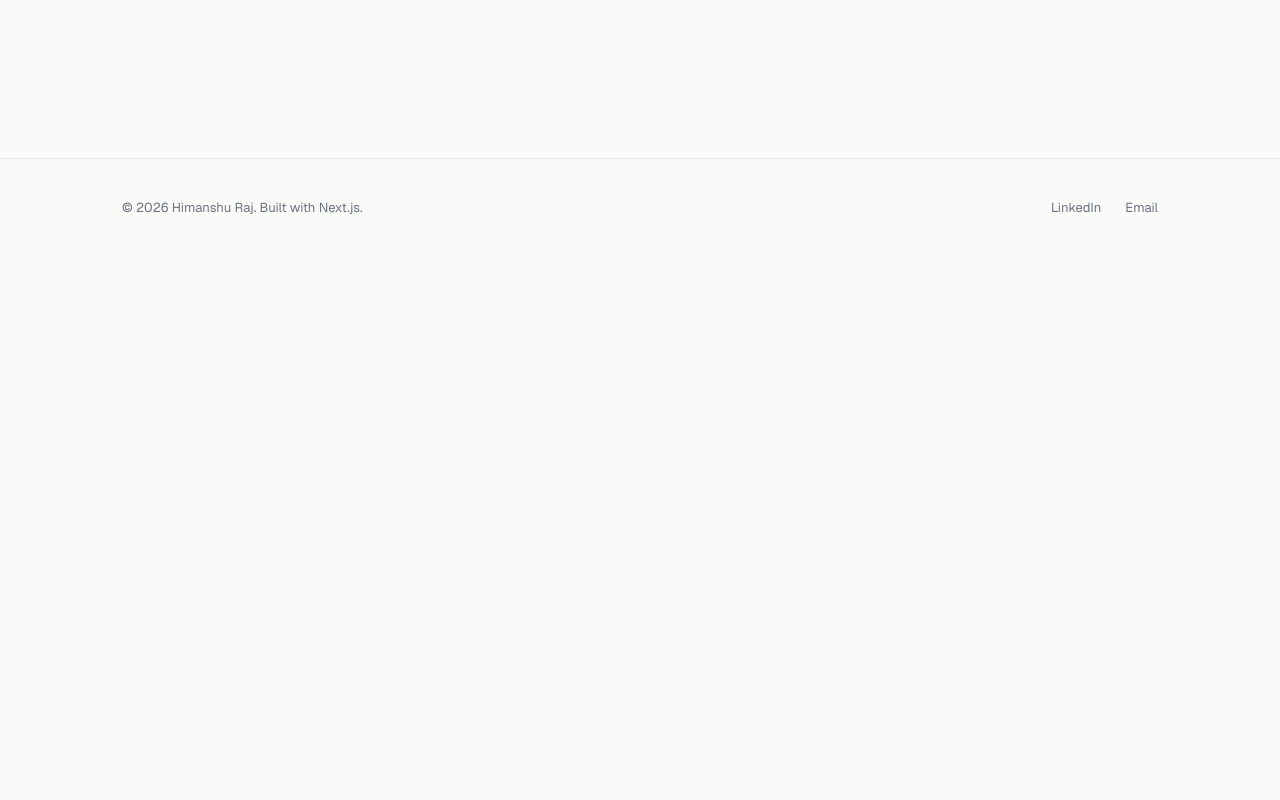
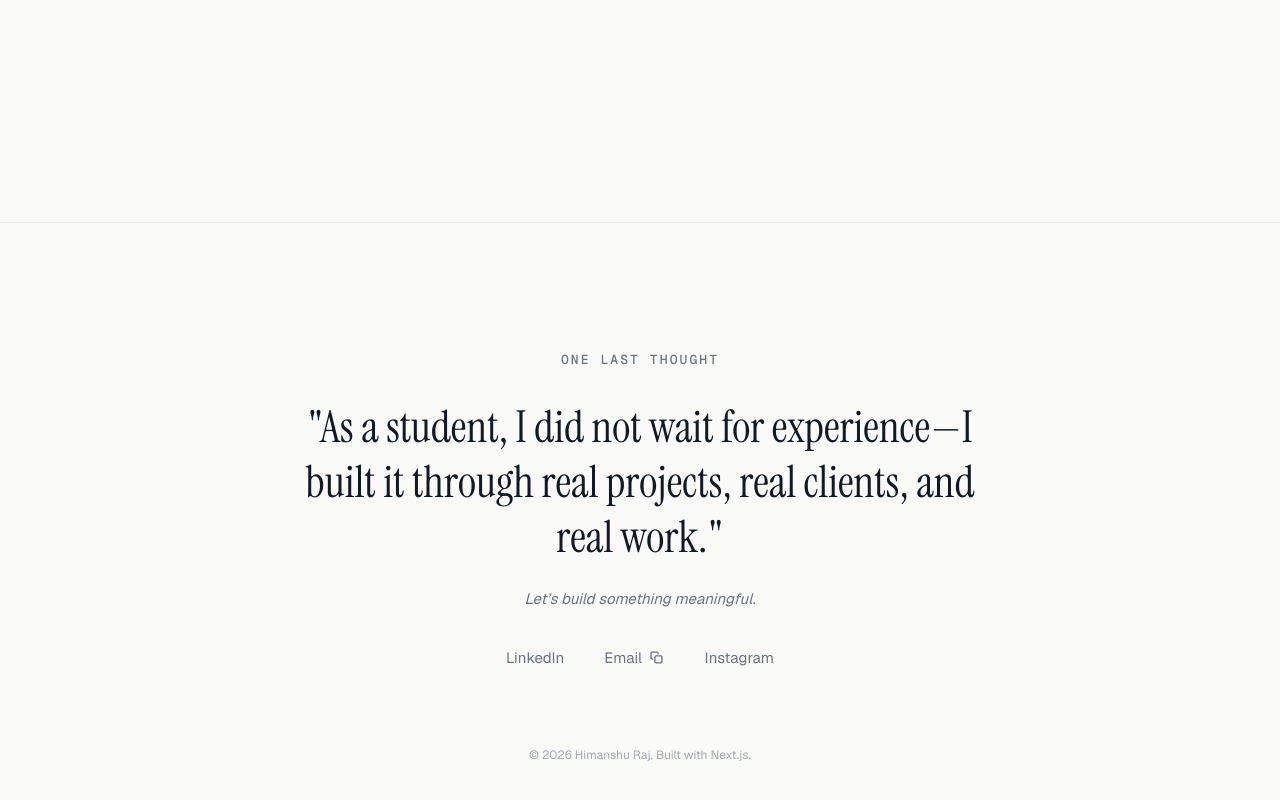
Before and after one commit to himanshuohk/portfolio-himanshu, a Next.js app: page / in a window 1280 px wide. Shown: the part 10420-11220 px from the top of the page. Before the commit the page ends 10676 px from the top, so only its background shows below. Built offline with nearby package versions, Linux system fonts and the light colour scheme; a web font is replaced by a local one.

Commit message:
feat: add premium ClosingSection at the end of the page

```diff
--- /dev/null
+++ b/src/app/components/ClosingSection.tsx
@@ -0,0 +1,77 @@
+"use client";
+
+import React, { useState } from "react";
+
+export default function ClosingSection() {
+  const [copied, setCopied] = useState(false);
+
+  const copyEmail = async (e: React.MouseEvent) => {
+    e.preventDefault();
+    try {
+      await navigator.clipboard.writeText("himanshusah6162@gmail.com");
+      setCopied(true);
+      setTimeout(() => setCopied(false), 2000);
+    } catch (err) {
+      console.error("Failed to copy email: ", err);
+    }
+  };
+
+  return (
+    <section className="cs-section" aria-label="Closing Note">
+      <div className="cs-container">
+        {/* Eyebrow */}
+        <span className="cs-eyebrow">One Last Thought</span>
+
+        {/* Quote */}
+        <blockquote className="cs-quote">
+          "As a student, I did not wait for experience—I built it through real projects, real clients, and real work."
+        </blockquote>
+
+        {/* Understated action line */}
+        <p className="cs-action-text">Let’s build something meaningful.</p>
+
+        {/* Links Row */}
+        <div className="cs-links">
+          <a
+            href="https://www.linkedin.com/in/himanshu-raj-74323237a/"
+            target="_blank"
+            rel="noopener noreferrer"
+            className="cs-link"
+          >
+            LinkedIn
+          </a>
+
+          <div className="cs-email-wrapper">
+            <a href="mailto:himanshusah6162@gmail.com" className="cs-link">
+              Email
+            </a>
+            <button onClick={copyEmail} className="cs-copy-btn" aria-label="Copy email address">
+              {copied ? (
+                <span className="cs-copied-text">Copied!</span>
+              ) : (
+                <svg width="13" height="13" viewBox="0 0 24 24" fill="none" stroke="currentColor" strokeWidth="2.5" strokeLinecap="round" strokeLinejoin="round" className="cs-copy-icon">
+                  <rect x="9" y="9" width="13" height="13" rx="2" ry="2"></rect>
+                  <path d="M5 15H4a2 2 0 0 1-2-2V4a2 2 0 0 1 2-2h9a2 2 0 0 1 2 2v1"></path>
+                </svg>
+              )}
+            </button>
+          </div>
+
+          <a
+            href="https://www.instagram.com/himanshuohk/"
+            target="_blank"
+            rel="noopener noreferrer"
+            className="cs-link"
+          >
+            Instagram
+          </a>
+        </div>
+
+        {/* Copyright */}
+        <div className="cs-copyright">
+          © {new Date().getFullYear()} Himanshu Raj. Built with Next.js.
+        </div>
+      </div>
+    </section>
+  );
+}
--- a/src/app/globals.css
+++ b/src/app/globals.css
@@ -2015,43 +2015,133 @@ a {
 }
 
 
-/* Footer Section */
-.footer {
-  margin-top: auto;
+/* ═══════════════════════════════════════════════════════════
+   CLOSING SECTION
+═══════════════════════════════════════════════════════════ */
+
+.cs-section {
+  padding: 8rem 0 4rem;
   border-top: 1px solid var(--border);
-  padding: 2.5rem 0;
+  margin-top: 4rem;
   background-color: var(--background);
 }
 
-.footer-container {
-  display: flex;
-  justify-content: space-between;
-  align-items: center;
-}
-
-.footer-text {
+.cs-container {
+  max-width: var(--max-width);
+  margin: 0 auto;
+  text-align: center;
+  display: flex;
+  flex-direction: column;
+  align-items: center;
+  padding: 0 1.5rem;
+}
+
+.cs-eyebrow {
+  font-family: var(--font-geist-mono), monospace;
   font-size: 0.8125rem;
-  color: var(--text-secondary);
-}
-
-.footer-links {
-  display: flex;
-  gap: 1.5rem;
-}
-
-.footer-link {
-  font-size: 0.8125rem;
-  color: var(--text-secondary);
-}
-
-.footer-link:hover {
-  color: var(--text-primary);
-}
-
-@media (max-width: 640px) {
-  .footer-container {
+  font-weight: 500;
+  color: var(--text-secondary);
+  text-transform: uppercase;
+  letter-spacing: 0.16em;
+  margin-bottom: 2rem;
+  display: block;
+}
+
+.cs-quote {
+  font-family: var(--font-instrument-serif), Georgia, serif;
+  font-size: 2.75rem;
+  font-weight: 500;
+  line-height: 1.25;
+  color: var(--text-primary);
+  margin: 0 0 1.5rem 0;
+  max-width: 700px;
+}
+
+.cs-action-text {
+  font-size: 0.9375rem;
+  color: var(--text-secondary);
+  margin-bottom: 2.5rem;
+  font-style: italic;
+}
+
+.cs-links {
+  display: flex;
+  align-items: center;
+  justify-content: center;
+  gap: 2.5rem;
+  margin-bottom: 5rem;
+}
+
+.cs-link {
+  font-size: 0.9375rem;
+  color: var(--text-secondary);
+  transition: color 0.2s ease;
+}
+
+.cs-link:hover {
+  color: var(--text-primary);
+}
+
+.cs-email-wrapper {
+  display: inline-flex;
+  align-items: center;
+  gap: 0.35rem;
+}
+
+.cs-copy-btn {
+  background: transparent;
+  border: none;
+  color: var(--text-secondary);
+  cursor: pointer;
+  display: inline-flex;
+  align-items: center;
+  padding: 2px;
+  transition: color 0.2s ease;
+}
+
+.cs-copy-btn:hover {
+  color: var(--text-primary);
+}
+
+.cs-copied-text {
+  font-family: var(--font-geist-mono), monospace;
+  font-size: 0.6875rem;
+  color: #10B981;
+  font-weight: 600;
+}
+
+.cs-copyright {
+  font-size: 0.75rem;
+  color: var(--text-secondary);
+  opacity: 0.6;
+}
+
+@media (max-width: 768px) {
+  .cs-section {
+    padding: 6rem 0 3rem;
+  }
+
+  .cs-quote {
+    font-size: 2rem;
+  }
+
+  .cs-links {
+    gap: 1.75rem;
+    margin-bottom: 4rem;
+  }
+}
+
+@media (max-width: 480px) {
+  .cs-section {
+    padding: 5rem 0 2.5rem;
+  }
+
+  .cs-quote {
+    font-size: 1.75rem;
+  }
+
+  .cs-links {
     flex-direction: column;
-    gap: 1rem;
-    text-align: center;
-  }
-}
+    gap: 1.25rem;
+  }
+}
--- a/src/app/page.tsx
+++ b/src/app/page.tsx
@@ -8,6 +8,7 @@ import AchievementsMilestones from "./components/AchievementsMilestones";
 import JourneyTimeline from "./components/JourneyTimeline";
 import AIExploration from "./components/AIExploration";
 import ContactDrawer from "./components/ContactDrawer";
+import ClosingSection from "./components/ClosingSection";
 
 export default function Home() {
   const [isDrawerOpen, setIsDrawerOpen] = useState(false);
@@ -97,27 +98,8 @@ export default function Home() {
         <AIExploration />
       </main>
 
-      {/* Footer */}
-      <footer className="footer">
-        <div className="container footer-container">
-          <div className="footer-text">
-            © {new Date().getFullYear()} Himanshu Raj. Built with Next.js.
-          </div>
-          <div className="footer-links">
-            <a href="https://linkedin.com" target="_blank" rel="noopener noreferrer" className="footer-link">LinkedIn</a>
-            <a
-              href="#contact"
-              className="footer-link"
-              onClick={(e) => {
-                e.preventDefault();
-                setIsDrawerOpen(true);
-              }}
-            >
-              Email
-            </a>
-          </div>
-        </div>
-      </footer>
+      {/* Closing Section (replaces generic footer) */}
+      <ClosingSection />
 
       {/* Contact Drawer */}
       <ContactDrawer isOpen={isDrawerOpen} onClose={() => setIsDrawerOpen(false)} />
```
